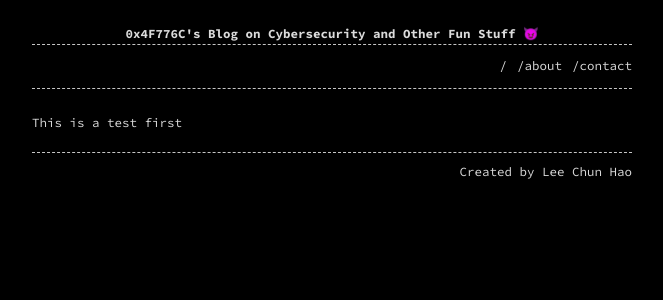
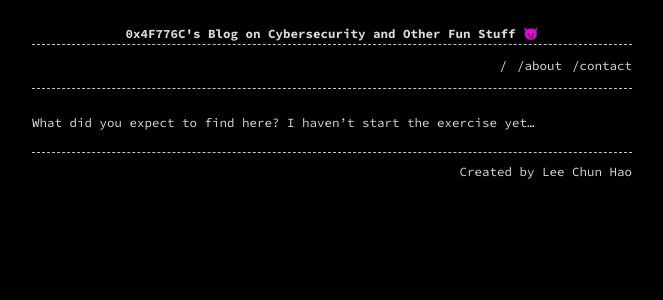
Before and after one commit to 0x4F776C/0x4F776C.github.io, a Jekyll site: the page built from _posts/2020-04-30-Assignment-One-Bind-Tcp-Shell.md, in a window 1280 px wide. Shown: the top 300 px of the page, without its empty margins (308-971 px from the left). Built offline with Jekyll 4.4.1, drawn with Linux system fonts in a browser that asks for light colours.

Commit message:
Revised commit

```diff
--- a/_posts/2020-04-30-Assignment-One-Bind-Tcp-Shell.md
+++ b/_posts/2020-04-30-Assignment-One-Bind-Tcp-Shell.md
@@ -1,4 +1,4 @@
 ---
 layout: post
 ---
-This is a test first
+What did you expect to find here? I haven't start the exercise yet...
```
